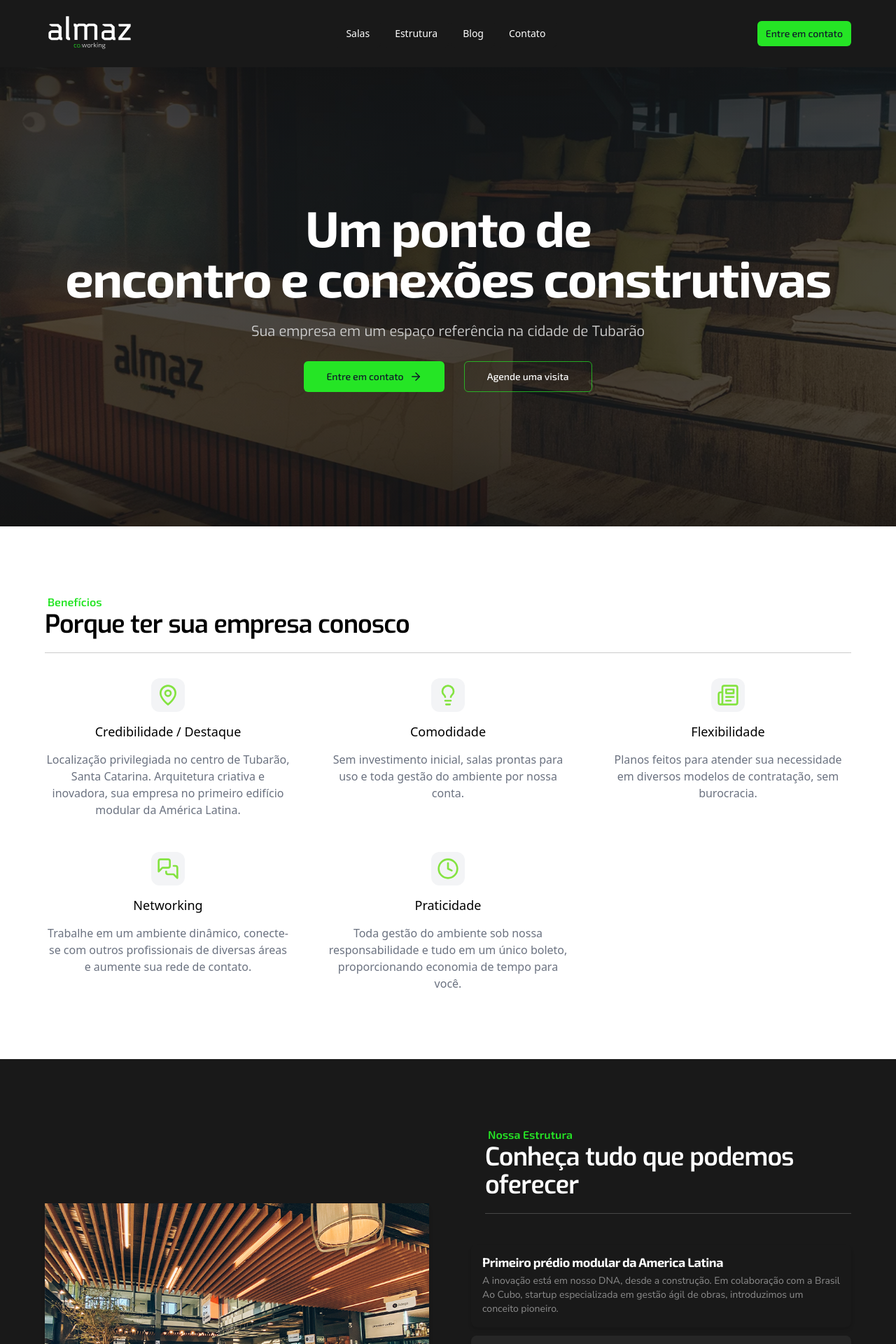
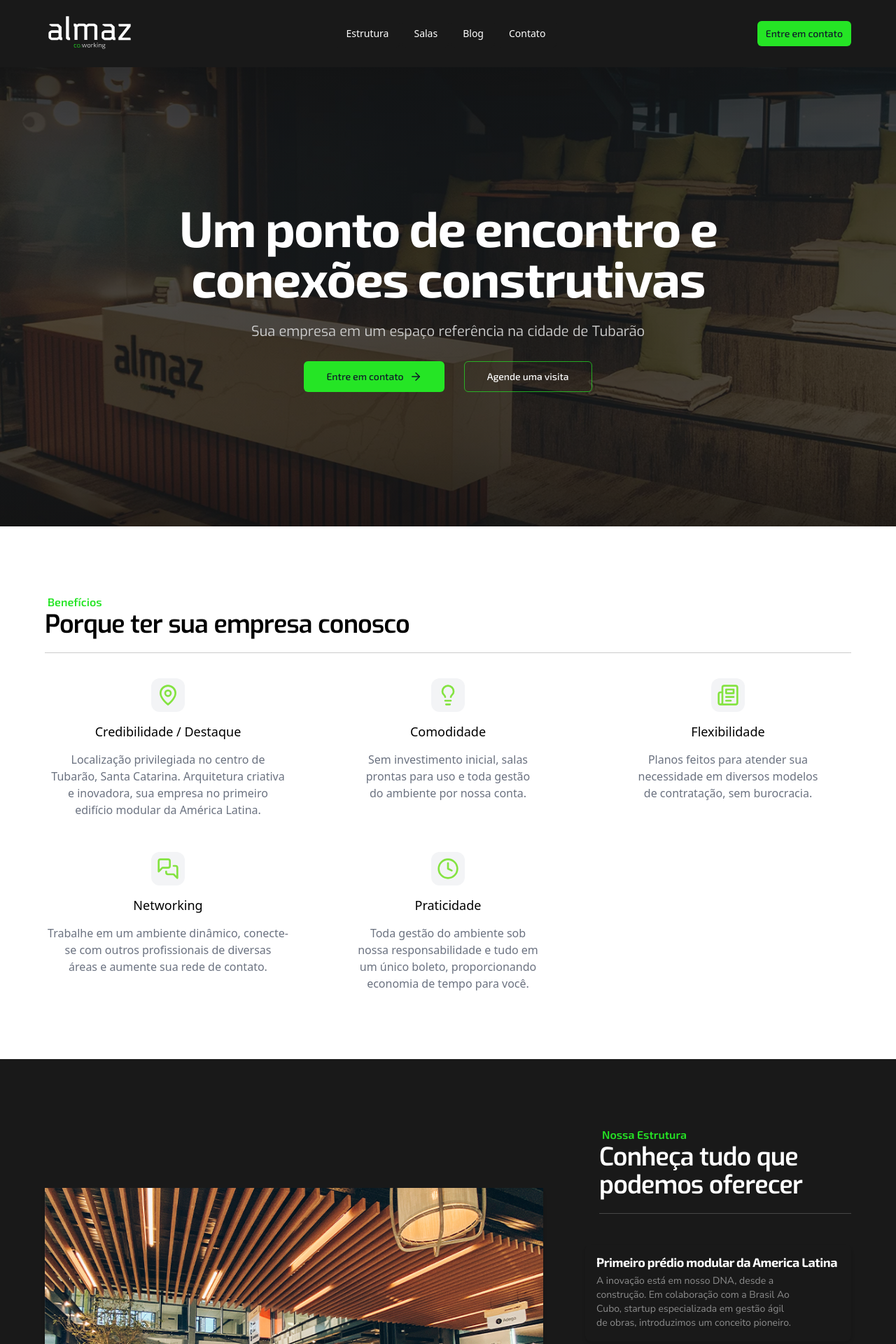
Before and after one commit to gustavospriebe/coworking-website, a Next.js app: page / in a window 1280 px wide. Shown: the top 1920 px of the page at 70% size. Built offline with nearby package versions, Linux system fonts and the light colour scheme.

Commit message:
balancer text added

```diff
--- a/components/Benefits/Benefits.tsx
+++ b/components/Benefits/Benefits.tsx
@@ -1,5 +1,6 @@
 import { benefitsConfig } from "@/config/Benefits";
 import { SectionHeader } from "../SectionHeader";
+import Balancer from "react-wrap-balancer";
 
 export function Benefits() {
     const { Benefits } = benefitsConfig;
@@ -22,7 +23,7 @@ export function Benefits() {
                                     {item.title}
                                 </p>
                                 <p className="mt-4 text-base text-gray-500">
-                                    {item.description}
+                                    <Balancer>{item.description}</Balancer>
                                 </p>
                             </div>
                         </div>
--- a/components/Blog/Blog.tsx
+++ b/components/Blog/Blog.tsx
@@ -4,6 +4,7 @@ import Image from "next/image";
 import Link from "next/link";
 import { SectionHeader } from "../SectionHeader";
 import { buttonVariants } from "../ui/button";
+import Balancer from "react-wrap-balancer";
 
 export function Blog() {
     const { Blog } = blogConfig;
@@ -55,11 +56,11 @@ export function Blog() {
                                         title=""
                                         className="text-black"
                                     >
-                                        {item.title}
+                                        <Balancer>{item.title}</Balancer>
                                     </Link>
                                 </p>
                                 <p className="mt-4 text-base text-gray-600">
-                                    {item.description}
+                                    <Balancer>{item.description}</Balancer>
                                 </p>
                                 <Link
                                     href={item.link}
--- a/components/Carousel/Card.tsx
+++ b/components/Carousel/Card.tsx
@@ -5,6 +5,7 @@ import {
     CardTitle,
 } from "@/components/ui/card";
 import { cn } from "@/lib/utils";
+import Balancer from "react-wrap-balancer";
 import { CarouselItem } from "types";
 
 type CardProps = React.ComponentProps<typeof Card>;
@@ -40,10 +41,10 @@ export function CardComponent({
                 >
                     <CardHeader className="space-y-2  p-4">
                         <CardTitle className="font-exotwo  font-bold">
-                            {items[index].title}
+                            <Balancer>{items[index].title}</Balancer>
                         </CardTitle>
                         <CardDescription className="hidden font-nunitosans text-[#8c8c8c] sm:flex">
-                            {items[index].description}
+                            <Balancer>{items[index].description}</Balancer>
                         </CardDescription>
                     </CardHeader>
                 </Card>
--- a/components/FAQ/FAQ.tsx
+++ b/components/FAQ/FAQ.tsx
@@ -6,6 +6,7 @@ import {
 } from "@/components/ui/accordion";
 import { faqConfig } from "@/config/FAQ";
 import { SectionHeader } from "../SectionHeader";
+import Balancer from "react-wrap-balancer";
 
 export function FAQ() {
     const items = faqConfig.FAQ;
@@ -33,7 +34,7 @@ export function FAQ() {
                                     {item.question}
                                 </AccordionTrigger>
                                 <AccordionContent className="font-nunitosans text-whiter/80">
-                                    {item.answer}
+                                    <Balancer>{item.answer}</Balancer>
                                 </AccordionContent>
                             </AccordionItem>
                         ))}
--- a/components/Hero/Hero.tsx
+++ b/components/Hero/Hero.tsx
@@ -2,6 +2,7 @@ import { buttonVariants } from "@/components/ui/button";
 import { cn } from "@/lib/utils";
 import { ArrowRight } from "lucide-react";
 import Link from "next/link";
+import { Balancer } from "react-wrap-balancer";
 
 export function Hero() {
     return (
@@ -9,17 +10,15 @@ export function Hero() {
             <div className=" mx-auto w-full max-w-7xl space-y-6 py-36 lg:py-48">
                 <div className=" flex flex-1 flex-col items-center gap-7 text-center">
                     <h1 className="mt-8 font-exotwo text-4xl font-bold tracking-tight text-whiter md:text-7xl lg:mt-0">
-                        Um ponto de
-                        <span className="md:block">
-                            {" "}
-                            encontro e{" "}
-                            <span className="text-green-secundary md:text-whiter">
-                                conexões construtivas
-                            </span>
-                        </span>
+                        <Balancer>
+                            Um ponto de encontro e conexões construtivas
+                        </Balancer>
                     </h1>
                     <p className="max-w-3xl font-exo text-sm leading-normal text-quaternary sm:text-lg sm:leading-8  lg:text-xl">
-                        Sua empresa em um espaço referência na cidade de Tubarão
+                        <Balancer>
+                            Sua empresa em um espaço referência na cidade de
+                            Tubarão
+                        </Balancer>
                     </p>
                     <div className="flex flex-1 flex-col items-center justify-center gap-7 sm:flex-row ">
                         <Link
--- a/components/SectionHeader.tsx
+++ b/components/SectionHeader.tsx
@@ -1,4 +1,5 @@
 import { cn } from "@/lib/utils";
+import Balancer from "react-wrap-balancer";
 import { Separator } from "./ui/separator";
 
 interface SectionHeaderProps {
@@ -24,7 +25,7 @@ export function SectionHeader({
                     colorName ?? "text-green-principal"
                 )}
             >
-                {sectionName}
+                <Balancer>{sectionName}</Balancer>
             </p>
             <p
                 className={cn(
--- a/config/NavMenu.ts
+++ b/config/NavMenu.ts
@@ -3,12 +3,12 @@ import { NavMenu } from "types";
 export const navConfig: NavMenu = {
     NavMenu: [
         {
+            title: "Estrutura",
+            href: "#estrutura",
+        },
+        {
             title: "Salas",
             href: "#salas",
-        },
-        {
-            title: "Estrutura",
-            href: "#estrutura",
         },
         {
             title: "Blog",
--- a/package.json
+++ b/package.json
@@ -35,6 +35,7 @@
     "react-dom": "18.2.0",
     "react-hook-form": "^7.44.3",
     "react-player": "^2.12.0",
+    "react-wrap-balancer": "^1.0.0",
     "tailwind-merge": "^1.13.1",
     "tailwindcss": "^3.3.2",
     "tailwindcss-animate": "^1.0.5",
```
Also changed, not shown: 1 other file (tests, documents, lock files or other folders).
